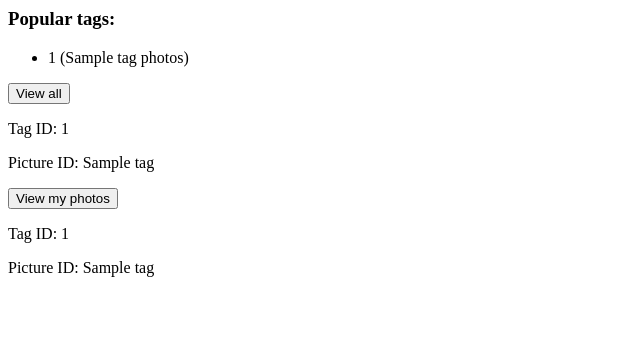
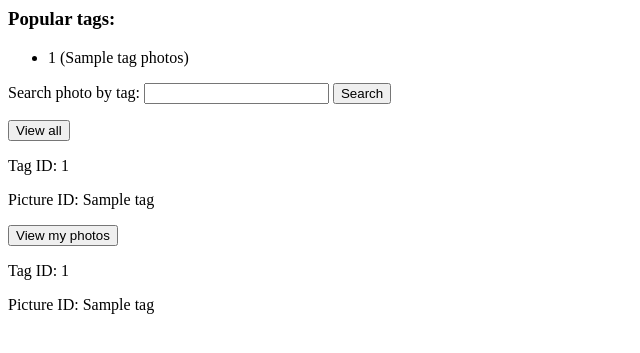
Before and after one commit to bubfusion/PA1, a Flask app: template templates/tags.html in a window 1280 px wide. Shown: the top 353 px of the page, without its empty margins (0-640 px from the left). Run offline with Flask 2, Linux system fonts and the light colour scheme; data comes from the database, SQL or seed files in the repository; the template is opened without the code that fills it: most values are stand-ins (such as "Sample title", 1, 10 or a date in 2020).

Commit message:
Fixing html for tags

```diff
--- a/Routing/tag_handling.py
+++ b/Routing/tag_handling.py
@@ -7,6 +7,7 @@ import base64
 import app as main
 tag_handling = Blueprint('tag_handling', __name__, template_folder='templates')
 # Displays all photos from tag search
+@tag_handling.route('/tag_handling.search_tag/', methods=['POST'])
 def search_tag():
     if request.method == 'POST':
         tag = request.form['tag']
--- a/templates/tags.html
+++ b/templates/tags.html
@@ -5,7 +5,11 @@
     <li>{{ tag[0] }} ({{ tag[1] }} photos)</li>
   {% endfor %}
 </ul>
-
+<form action="{{ url_for('tag_handling.search_tag') }}" method="post">
+    <label for="tag">Search photo by tag:</label>
+    <input type="text" id="tag" name="tag">
+    <button type="submit">Search</button>
+  </form>
 <button type="submit">View all</button>
 {% for tag in display_all %}
 <p>Tag ID: {{ tag[0] }}</p>
```
